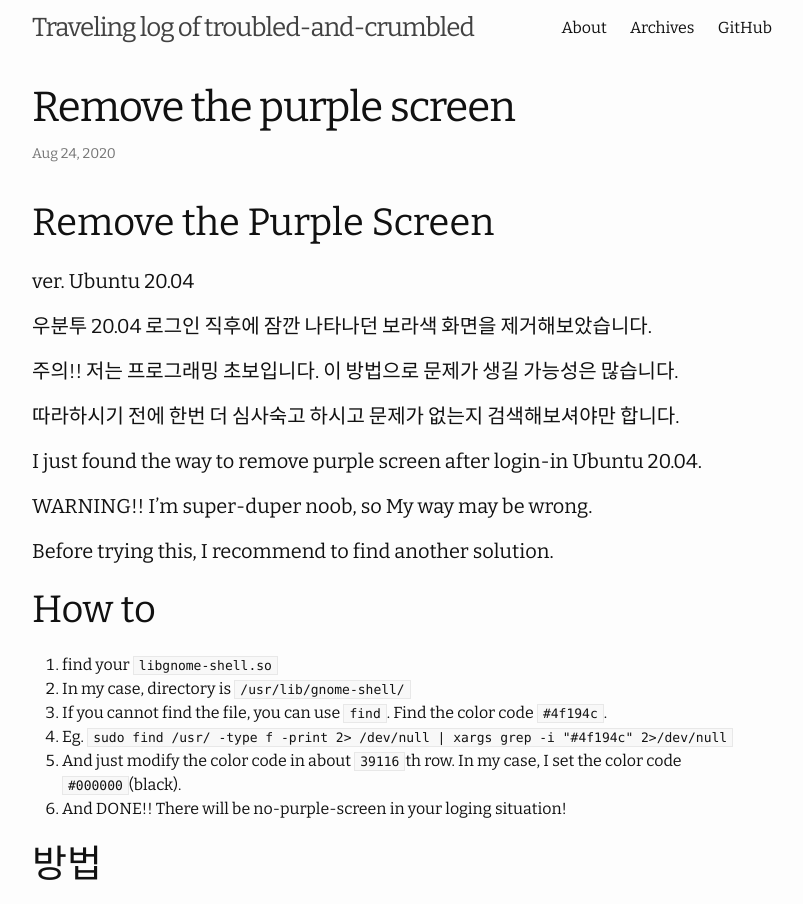
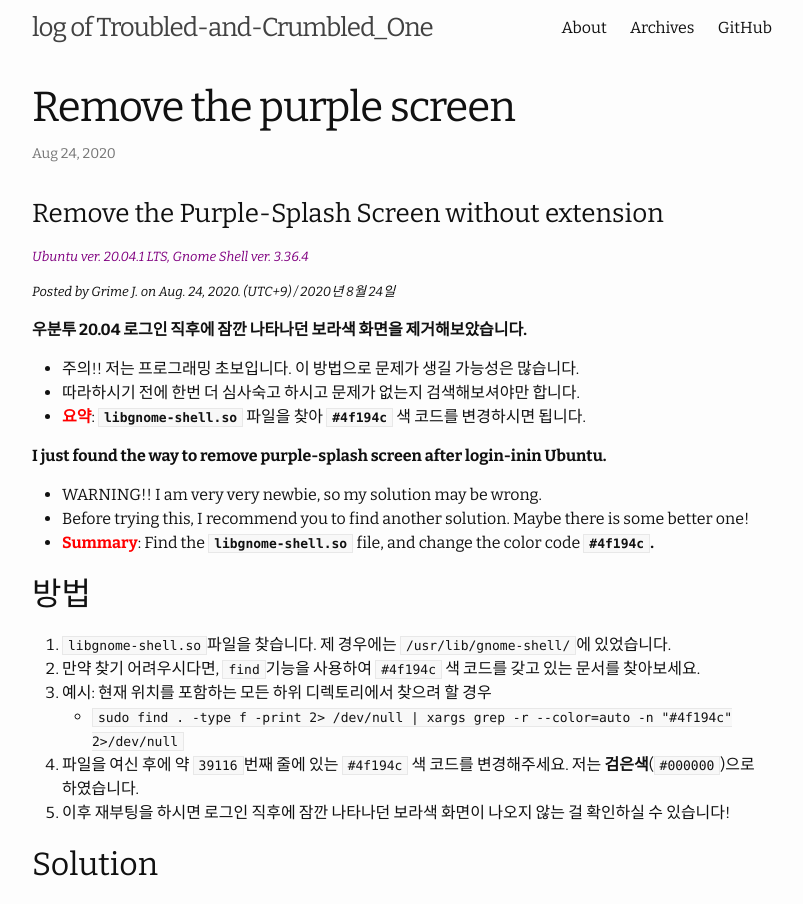
Before and after one commit to grime-j/grime-j.github.io, a Jekyll site: the page built from _posts/2020-08-24-Remove the purple screen.md, in a window 1280 px wide. Shown: the top 904 px of the page, without its empty margins (238-1041 px from the left). Built offline with Jekyll 4.4.1, drawn with Linux system fonts in a browser that asks for light colours; some of the changed text lies outside the part shown.

Commit message:
setting-ing

```diff
--- a/_config.yml
+++ b/_config.yml
@@ -13,9 +13,9 @@
 # you will see them accessed via {{ site.title }}, {{ site.author }}, and so on.
 # You can create any custom variable you would like, and they will be accessible
 # in the templates via {{ site.myvariable }}.
-title: Traveling log of troubled-and-crumbled
+title: log of Troubled-and-Crumbled_One
 author: Grime J.
-description: Of one noob, by one noob. And for other noobs.
+description: Of one, by one, And for others.
 baseurl: "" # the subpath of your site, e.g. /blog
 url: "https://grime-j.github.io" # the base hostname & protocol for your site, e.g. http://example.com
 lang: en
--- a/_posts/2020-08-24-Remove the purple screen.md
+++ b/_posts/2020-08-24-Remove the purple screen.md
@@ -2,46 +2,54 @@
 layout: post
 ---
 
-# Remove the Purple Screen
-####  ver. Ubuntu 20.04
+### Remove the Purple-Splash Screen without extension
+##### <span style="color:purple">*Ubuntu ver. 20.04.1 LTS, Gnome Shell ver. 3.36.4*
+##### *Posted by Grime J. on Aug. 24, 2020. (UTC+9) / 2020년 8월 24일*
+
+**우분투 20.04 로그인 직후에 잠깐 나타나던 보라색 화면을 제거해보았습니다.**
+- 주의!! 저는 프로그래밍 초보입니다. 이 방법으로 문제가 생길 가능성은 많습니다.
+- 따라하시기 전에 한번 더 심사숙고 하시고 문제가 없는지 검색해보셔야만 합니다.
+- <span style="color:red"> **요약**</span>: **`libgnome-shell.so`** 파일을 찾아 **`#4f194c`** 색 코드를 변경하시면 됩니다.
 
 
-#### 우분투 20.04 로그인 직후에 잠깐 나타나던 보라색 화면을 제거해보았습니다.
-####  주의!! 저는 프로그래밍 초보입니다. 이 방법으로 문제가 생길 가능성은 많습니다.
-####  따라하시기 전에 한번 더 심사숙고 하시고 문제가 없는지 검색해보셔야만 합니다.
+**I just found the way to remove purple-splash screen after login-inin Ubuntu.**
+- WARNING!! I am very very newbie, so my solution may be wrong.
+- Before trying this, I recommend you to find another solution. Maybe there is some better one!
+- <span style="color:red"> **Summary**</span>: Find the **`libgnome-shell.so`** file, and change the color code **`#4f194c`.**
+
+## 방법
+1. `libgnome-shell.so`파일을 찾습니다. 제 경우에는 `/usr/lib/gnome-shell/`에 있었습니다.
+2. 만약 찾기 어려우시다면, `find`기능을 사용하여 `#4f194c` 색 코드를 갖고 있는 문서를 찾아보세요.
+3. 예시: 현재 위치를 포함하는 모든 하위 디렉토리에서 찾으려 할 경우
+- `sudo find . -type f -print 2> /dev/null | xargs grep -r --color=auto -n "#4f194c" 2>/dev/null`
+4. 파일을 여신 후에 약 `39116`번째 줄에 있는 `#4f194c` 색 코드를 변경해주세요. 저는 **검은색**(`#000000`)으로 하였습니다.
+5. 이후 재부팅을 하시면 로그인 직후에 잠깐 나타나던 보라색 화면이 나오지 않는 걸 확인하실 수 있습니다!
 
 
-#### I just found the way to remove purple screen after login-in Ubuntu 20.04.
-####  WARNING!! I'm super-duper noob, so My way may be wrong.
-#### Before trying this, I recommend to find another solution.
-
-
-# How to
-1. find your `libgnome-shell.so`
-2. In my case, directory is `/usr/lib/gnome-shell/`
-3. If you cannot find the file, you can use `find`. Find the color code `#4f194c`.
-4. Eg. `sudo find /usr/ -type f -print 2> /dev/null | xargs grep -i "#4f194c" 2>/dev/null`
-5. And just modify the color code in about `39116`th row. In my case, I set the color code `#000000`(black).
-6. And DONE!! There will be no-purple-screen in your loging situation!
-
-# 방법
-1. `libgnome-shell.so`파일을 찾습니다. 제 경우에는 `/usr/lib/gnome-shell/`에 있었습니다.
-2. 만약 찾기 어려우시다면, `find`기능을 사용하여 `#4f194c` 색 코드를 갖고 있는 문서를 찾아보세요.
-3. 예시: `sudo find /usr/ -type f -print 2> /dev/null | xargs grep -i "#4f194c" 2>/dev/null`
-4. 이후 파일을 여시고(vi 등으로) 약 `39116`번째 줄에 있는 색 코드 `#4f194c`를 변경해주세요.
-5. 저는 검은색(`#000000`)으로 변경하였습니다.
-6. 이후 재부팅을 하시면 로그인 직후에 잠깐 나타나던 보라색 화면이 나오지 않고 지정하신 색깔의 화면이 나오는 걸 확인하실 수 있습니다.
+## Solution
+1. find your `libgnome-shell.so` file. In my case, That is in `/usr/lib/gnome-shell/`
+2. If you cannot find the file, you can use `find`. Find the color code `#4f194c`.
+3. Eg. Find all files, including your subdirectory on your current position.
+- `sudo find . -type f -print 2> /dev/null | xargs grep -r --color=auto -n "#4f194c" 2>/dev/null`
+4. And just modify the color code in about `39116`th row. In my case, I set the color code **black**(`#000000`).
+5. And DONE!! There will be no-purple-splash-screen in your logging situation!
 
 
 ![예시](https://i.imgur.com/gZepGIu.png)
 
 
-fin. If you have any better solution, please let me know. (This is the limitation in my level...)
+### 참조. 알아낸 방법 / Appendix. How I find this solution?
+- <span style="color:red"> 다음 주 주중 안</span>에 업데이트하도록 하겠습니다.
+- I'll update in <span style="color:red"> next week.</span>
 
-추신. 혹시 더 좋은 방법을 알고 계시는 고수분이 계신다면 언제든지 알려주신다면 감사하겠습니다.
 
-Thank you for watching my blog. May the happy with you.
 
-읽어주셔서 감사합니다. 행복한 하루 되세요.
+*마치며*. 혹시 더 멋지거나 깔끔한 방법을 알고 계신 언제든지 알려주세요!
 
-Grime_J.
+**읽어주셔서 감사합니다. 행복한 하루 되세요.**
+
+*fin*. If you have any better solution, please let me know. (This is the limitation in my level...)
+
+**Thank you for watching my blog. May the happiness with you.**
+
+### *Grime J.*
```
Also changed, not shown: about.md (+17 -9 lines), README.md, 11 other files.
